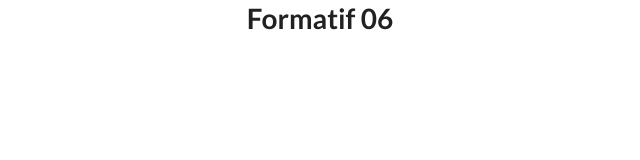
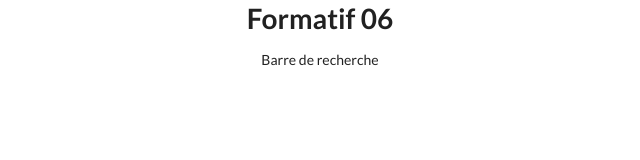
Before and after one commit to PORaymond/coin, a React (Create React App) app: page / in a window 1280 px wide. Shown: the top 160 px of the page, without its empty margins (320-960 px from the left). Built offline with nearby package versions, Linux system fonts and the light colour scheme.

Commit message:
Appeler le composant externe

```diff
--- a/src/App.js
+++ b/src/App.js
@@ -1,10 +1,12 @@
 
 import './App.css';
+import Recherche from "./Recherche";
 
 function App() {
   return (
     <div className="App">
-      <h1>Formatif 06</h1>
+       <h1>Formatif 06</h1>
+       <Recherche />
     </div>
   );
 }
```
